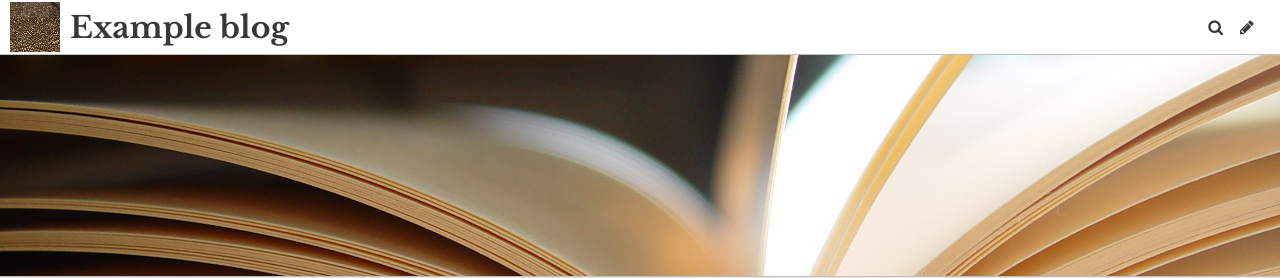
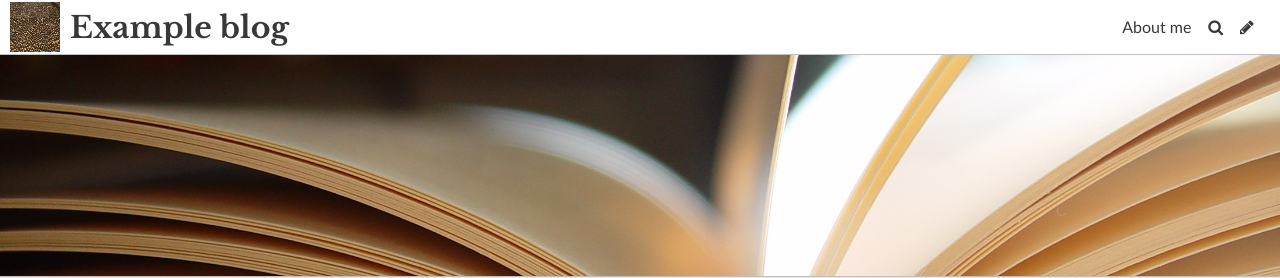
Before and after one commit to madmud101/shameless_typography, a Jekyll site: the page built from index.html, in a window 1280 px wide. Shown: the top 278 px of the page. Built offline with Jekyll 4.4.1, drawn with Linux system fonts in a browser that asks for light colours; some web fonts are replaced; the list of posts is cut into pages by our own code.

Commit message:
Update Settings “general”

```diff
--- a/_data/settings.yml
+++ b/_data/settings.yml
@@ -9,3 +9,6 @@ favicon: /uploads/favicon.ico
 gridlayout: false
 fixednavbar: false
 upzoom: true
+items:
+  - name: About me
+    siteurl: www.google.com
```
